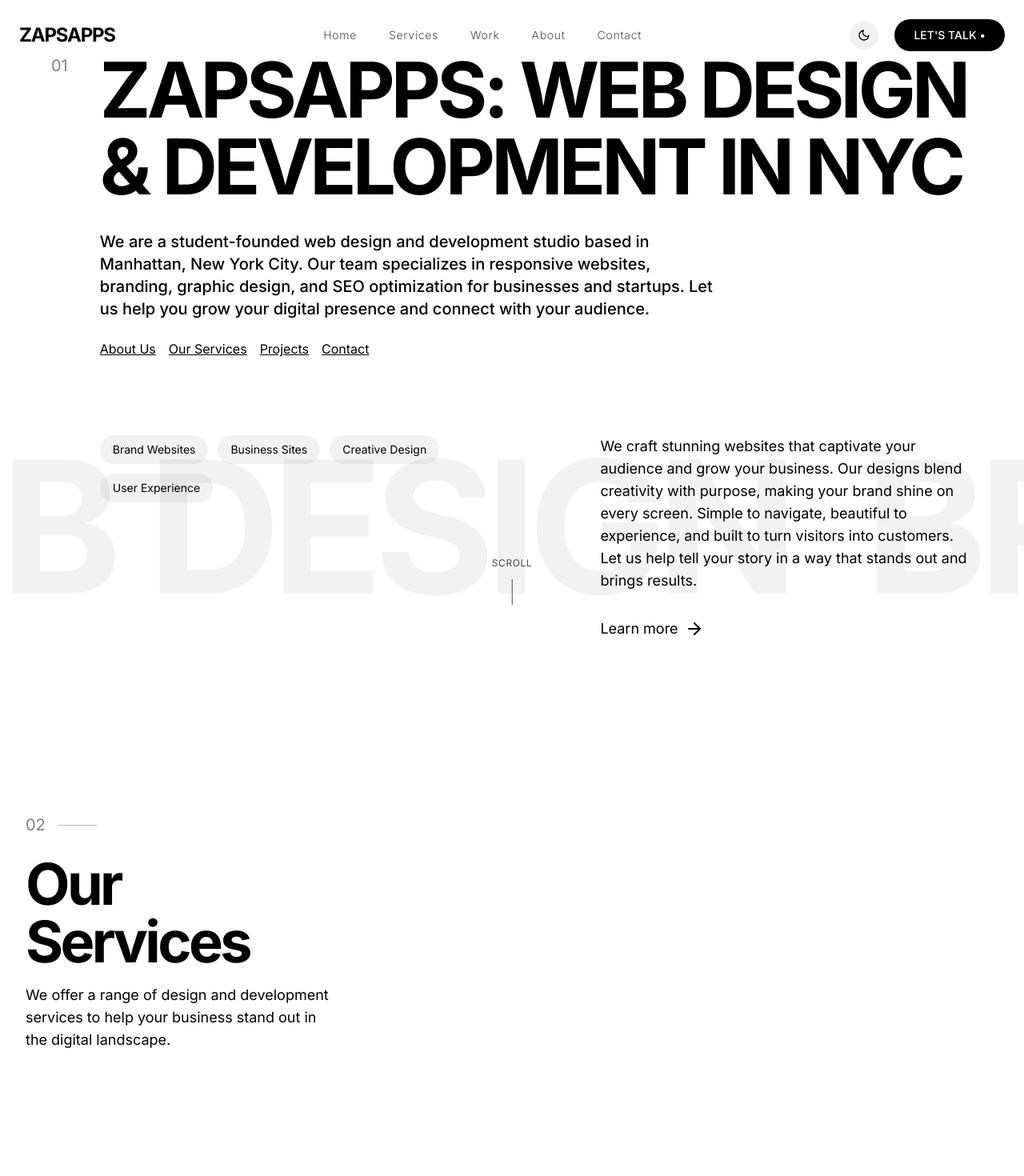
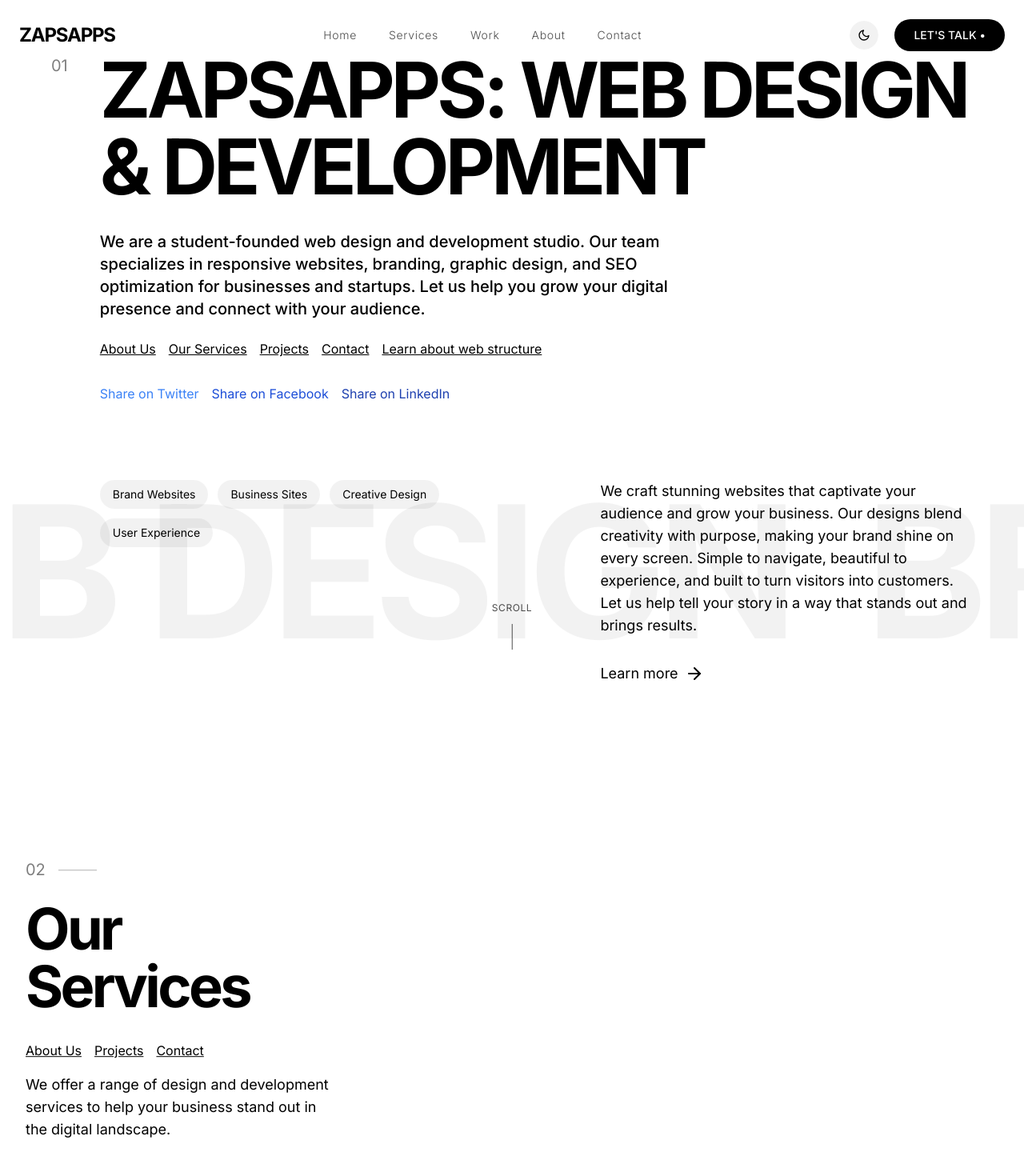
Before and after one commit to zapsappsfiles/zapsappsmain, a React (Create React App) app: page / in a window 1280 px wide. Shown: the top 1470 px of the page at 80% size. Built offline with nearby package versions, Linux system fonts and the light colour scheme.

Commit message:
feat(seo): comprehensive SEO overhaul—shorter meta, improved headings, internal/external links, canonical, apple icon, og:image, social sharing

```diff
--- a/src/components/SEO.tsx
+++ b/src/components/SEO.tsx
@@ -12,65 +12,52 @@ interface SEOProps {
 }
 
 const SEO: React.FC<SEOProps> = ({
-  title = 'ZapsApps',
-  description = 'ZapsApps is a student-founded startup specializing in web design, development, branding, and SEO in New York City. We create modern digital solutions with a focus on responsive design and user experience.',
+  title = 'ZapsApps | Web Design & Development',
+  description = 'ZapsApps is a student-founded web design and development studio. We create modern, responsive websites, branding, and SEO solutions for businesses and startups.',
   keywords = [
-    'web design NYC',
-    'web development New York',
-    'website design Manhattan',
-    'NYC web design company',
-    'New York web developer',
-    'branding services NYC',
-    'SEO optimization New York',
+    'web design',
+    'web development',
+    'website design',
+    'branding services',
+    'SEO optimization',
     'responsive web design',
-    'UI/UX design NYC',
+    'UI/UX design',
     'digital branding',
-    'student startup NYC',
+    'student startup',
     'graphic design services',
     'web design portfolio',
-    'Manhattan web developer',
-    'affordable web design NYC',
+    'affordable web design',
     'professional website development',
     'mobile-friendly websites',
     'modern web applications',
     'ecommerce website development'
   ],
   image = '/og-image.jpg',
-  url = 'https://zapsapps.com'
+  url = 'https://zapsapps.com/'
 }) => {
   useEffect(() => {
-    // Always set title to just the site name
-    document.title = 'ZapsApps';
-
-    // Update meta tags
+    document.title = title;
     updateMetaTag('description', description);
     updateMetaTag('keywords', keywords.join(', '));
-
-    // Update Open Graph tags
     updateMetaTag('og:title', title, 'property');
     updateMetaTag('og:description', description, 'property');
     updateMetaTag('og:image', image, 'property');
     updateMetaTag('og:url', url, 'property');
     updateMetaTag('og:type', 'website', 'property');
     updateMetaTag('og:site_name', 'ZapsApps', 'property');
-
-    // Update Twitter Card tags
     updateMetaTag('twitter:card', 'summary_large_image');
     updateMetaTag('twitter:site', '@zapsapps');
     updateMetaTag('twitter:creator', '@zapsapps');
     updateMetaTag('twitter:title', title);
     updateMetaTag('twitter:description', description);
     updateMetaTag('twitter:image', image);
-
-    // Update other SEO tags
     updateMetaTag('robots', 'index, follow, max-snippet:-1, max-image-preview:large, max-video-preview:-1');
     updateMetaTag('googlebot', 'index, follow');
     updateMetaTag('theme-color', '#222222');
     updateMetaTag('apple-mobile-web-app-title', 'ZapsApps');
     updateMetaTag('application-name', 'ZapsApps');
     updateMetaTag('msapplication-TileColor', '#222222');
-
-    // Update canonical link
+    // Canonical
     let canonicalLink = document.querySelector("link[rel='canonical']") as HTMLLinkElement;
     if (!canonicalLink) {
       canonicalLink = document.createElement('link');
@@ -78,7 +65,14 @@ const SEO: React.FC<SEOProps> = ({
       document.head.appendChild(canonicalLink);
     }
     canonicalLink.setAttribute('href', url);
-
+    // Apple touch icon
+    let appleIcon = document.querySelector("link[rel='apple-touch-icon']") as HTMLLinkElement;
+    if (!appleIcon) {
+      appleIcon = document.createElement('link');
+      appleIcon.setAttribute('rel', 'apple-touch-icon');
+      appleIcon.setAttribute('href', '/apple-touch-icon.png');
+      document.head.appendChild(appleIcon);
+    }
     // Update JSON-LD
     let scriptTag = document.querySelector('#json-ld') as HTMLScriptElement;
     if (!scriptTag) {
--- a/src/components/sections/AboutSection.tsx
+++ b/src/components/sections/AboutSection.tsx
@@ -61,8 +61,13 @@ const About: React.FC = () => {
                 viewport={{ once: true }}
                 transition={{ duration: 0.8 }}
               >
-                About
+                About ZapsApps
               </motion.h2>
+              <div className="flex flex-wrap gap-4 mb-8">
+                <a href="#services" className="underline text-accent hover:text-accent-dark">Our Services</a>
+                <a href="#work" className="underline text-accent hover:text-accent-dark">Projects</a>
+                <a href="#contact" className="underline text-accent hover:text-accent-dark">Contact</a>
+              </div>
               <motion.p
                 className="text-lg max-w-sm opacity-70"
                 style={{ y: descriptionY }}
--- a/src/components/sections/Contact.tsx
+++ b/src/components/sections/Contact.tsx
@@ -82,15 +82,19 @@ const Contact: React.FC = () => {
                 <div className={`w-12 h-px ${darkMode ? 'bg-white/30' : 'bg-black/30'}`}></div>
               </div>
               <motion.h2
-                className="text-6xl md:text-7xl lg:text-8xl font-bold tracking-tighter mb-8 leading-none"
-                initial={{ opacity: 0, y: 50 }}
+                className="text-5xl sm:text-6xl lg:text-7xl font-bold tracking-tighter mb-8 leading-[0.9]"
+                initial={{ opacity: 0, y: 20 }}
                 whileInView={{ opacity: 1, y: 0 }}
                 viewport={{ once: true }}
                 transition={{ duration: 0.8 }}
               >
-                Let's work
-                <br />together!
+                Contact ZapsApps
               </motion.h2>
+              <div className="flex flex-wrap gap-4 mb-8">
+                <a href="#about" className="underline text-accent hover:text-accent-dark">About Us</a>
+                <a href="#services" className="underline text-accent hover:text-accent-dark">Our Services</a>
+                <a href="#work" className="underline text-accent hover:text-accent-dark">Projects</a>
+              </div>
 
               <motion.p
                 className="text-xl opacity-70 max-w-md mt-10 mb-16"
--- a/src/components/sections/Hero.tsx
+++ b/src/components/sections/Hero.tsx
@@ -140,16 +140,22 @@ const Hero: React.FC = () => {
           {/* Main hero section content */}
           <div className="flex-1">
             <h1 className="hero-title text-5xl sm:text-6xl md:text-7xl lg:text-8xl font-bold tracking-tighter mb-8 leading-[0.95] uppercase max-w-4xl md:max-w-5xl lg:max-w-6xl xl:max-w-7xl">
-              ZapsApps: Web Design & Development in NYC
+              ZapsApps: Web Design & Development
             </h1>
             <p className="text-lg md:text-xl font-medium mb-6 max-w-3xl">
-              We are a student-founded web design and development studio based in Manhattan, New York City. Our team specializes in responsive websites, branding, graphic design, and SEO optimization for businesses and startups. Let us help you grow your digital presence and connect with your audience.
+              We are a student-founded web design and development studio. Our team specializes in responsive websites, branding, graphic design, and SEO optimization for businesses and startups. Let us help you grow your digital presence and connect with your audience.
             </p>
             <div className="flex flex-wrap gap-4 mb-8">
               <a href="#about" className="underline text-accent hover:text-accent-dark">About Us</a>
               <a href="#services" className="underline text-accent hover:text-accent-dark">Our Services</a>
               <a href="#work" className="underline text-accent hover:text-accent-dark">Projects</a>
               <a href="#contact" className="underline text-accent hover:text-accent-dark">Contact</a>
+              <a href="https://developer.mozilla.org/en-US/docs/Learn/HTML/Introduction_to_HTML/Document_and_website_structure" target="_blank" rel="noopener noreferrer" className="underline text-accent hover:text-accent-dark">Learn about web structure</a>
+            </div>
+            <div className="flex gap-4 mb-8">
+              <a href="https://twitter.com/intent/tweet?url=https://zapsapps.com&text=Check%20out%20ZapsApps!" target="_blank" rel="noopener noreferrer" className="text-blue-500 hover:underline">Share on Twitter</a>
+              <a href="https://www.facebook.com/sharer/sharer.php?u=https://zapsapps.com" target="_blank" rel="noopener noreferrer" className="text-blue-700 hover:underline">Share on Facebook</a>
+              <a href="https://www.linkedin.com/shareArticle?mini=true&url=https://zapsapps.com" target="_blank" rel="noopener noreferrer" className="text-blue-800 hover:underline">Share on LinkedIn</a>
             </div>
 
             <div className="flex flex-col md:flex-row gap-12 md:gap-20 mt-24">
--- a/src/components/sections/Projects.tsx
+++ b/src/components/sections/Projects.tsx
@@ -90,13 +90,18 @@ const Projects: React.FC = () => {
               ref={titleRef}
               className="text-6xl md:text-7xl lg:text-8xl font-bold tracking-tighter mb-8 md:mb-0 leading-none"
               initial={{ opacity: 0, y: 50 }}
-      whileInView={{ opacity: 1, y: 0 }}
-      viewport={{ once: true }}
+              whileInView={{ opacity: 1, y: 0 }}
+              viewport={{ once: true }}
               transition={{ duration: 0.8 }}
             >
-              PROJECTS
+              Projects
               <span className="text-5xl ml-6 opacity-70">0</span>
             </motion.h2>
+            <div className="flex flex-wrap gap-4 mb-8">
+              <a href="#about" className="underline text-accent hover:text-accent-dark">About Us</a>
+              <a href="#services" className="underline text-accent hover:text-accent-dark">Our Services</a>
+              <a href="#contact" className="underline text-accent hover:text-accent-dark">Contact</a>
+            </div>
           </motion.div>
 
           <motion.p
--- a/src/components/sections/Services.tsx
+++ b/src/components/sections/Services.tsx
@@ -184,10 +184,13 @@ const Services: React.FC = () => {
                 viewport={{ once: true }}
                 transition={{ duration: 0.8 }}
               >
-                Our
-                <br />
-                Services
+                Our Services
               </motion.h2>
+              <div className="flex flex-wrap gap-4 mb-8">
+                <a href="#about" className="underline text-accent hover:text-accent-dark">About Us</a>
+                <a href="#work" className="underline text-accent hover:text-accent-dark">Projects</a>
+                <a href="#contact" className="underline text-accent hover:text-accent-dark">Contact</a>
+              </div>
               <motion.p
                 className="text-lg max-w-sm opacity-70"
                 style={{ y: descriptionY }}
--- a/src/components/ui/FAQ.tsx
+++ b/src/components/ui/FAQ.tsx
@@ -60,6 +60,13 @@ const FAQ: React.FC = () => {
 
   return (
     <div>
+      <h2 className="text-4xl md:text-5xl font-bold mb-12 tracking-tighter">Frequently Asked Questions</h2>
+      <div className="flex flex-wrap gap-4 mb-8">
+        <a href="#about" className="underline text-accent hover:text-accent-dark">About Us</a>
+        <a href="#services" className="underline text-accent hover:text-accent-dark">Our Services</a>
+        <a href="#work" className="underline text-accent hover:text-accent-dark">Projects</a>
+        <a href="#contact" className="underline text-accent hover:text-accent-dark">Contact</a>
+      </div>
       <div className="flex justify-end mb-4">
         <button
           className="px-4 py-2 rounded-full text-sm font-medium bg-black/5 dark:bg-white/10 hover:bg-black/10 dark:hover:bg-white/20 transition-colors"
```
